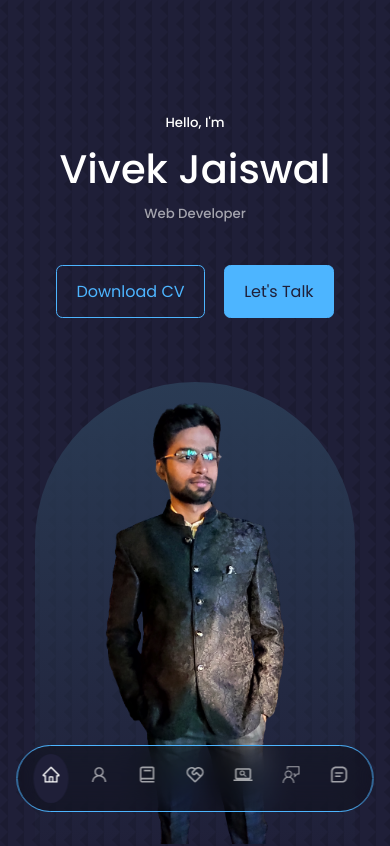
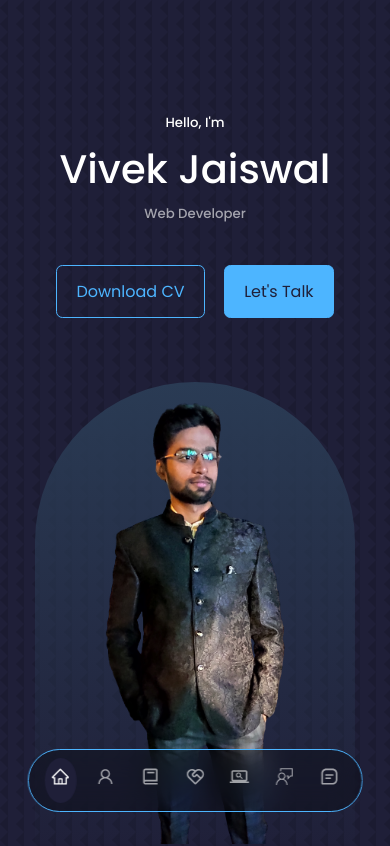
Before and after one commit to Vivekjaiswal43348/react-portfolio-1, a React (Create React App) app: page / in a window 390 px wide. Shown: the top 846 px of the page. Built offline with nearby package versions, Linux system fonts and the light colour scheme.

Commit message:
nav bar item padding reduced for mobile screen

```diff
--- a/src/components/Nav/Nav.css
+++ b/src/components/Nav/Nav.css
@@ -37,6 +37,6 @@ nav a.active {
 
 @media screen and (max-width: 600px) {
   nav a {
-    padding: 0.5rem;
+    padding: 0.4rem;
   }
 }
```
